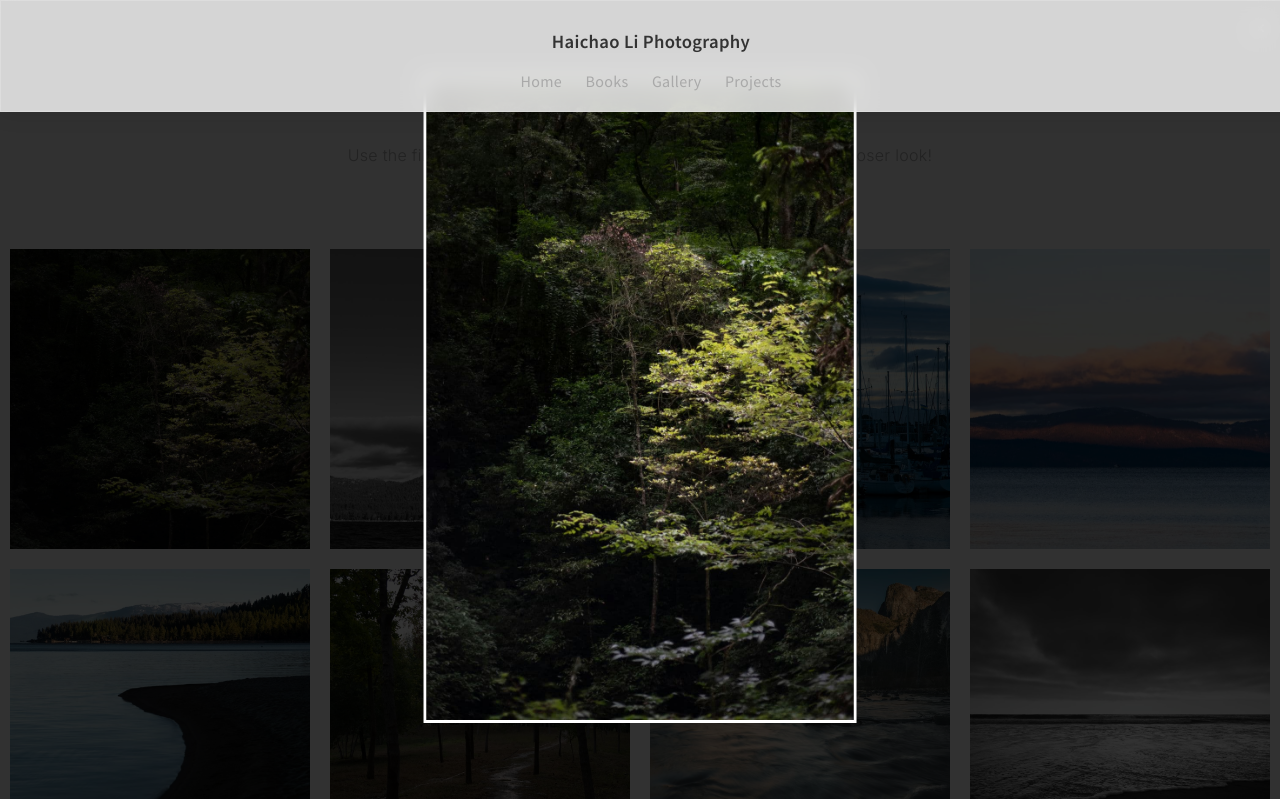
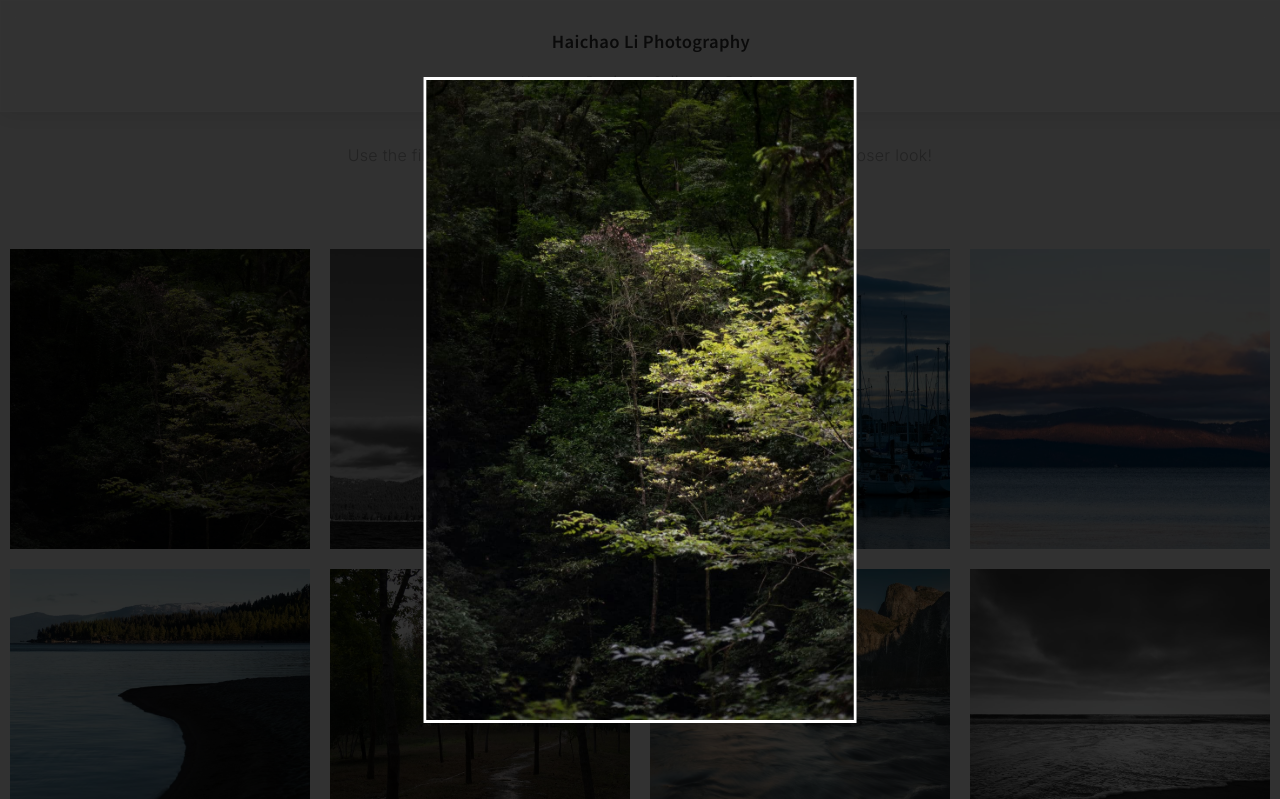
Before and after one commit to HaichaoLihc/HaichaoLihc.github.io, a plain HTML site: page gallery.html in a window 1280 px wide. Both pictures are taken after a click on the picture 160 px from the left and 399 px from the top of the page. Shown: the top 799 px of the page. Drawn offline with Linux system fonts and the light colour scheme; a web font is replaced by a local one.

Commit message:
patched gallery modal bug

```diff
--- a/Genre selector.js
+++ b/Genre selector.js
@@ -169,6 +169,25 @@ function closeModal() {
     document.getElementById('imageModal').style.display = 'none';
 }
 
+// Add event listener to close modal when clicking outside the image
+document.addEventListener('DOMContentLoaded', function () {
+    const modal = document.getElementById('imageModal');
+    const modalImage = document.getElementById('modalImage');
+
+    // Close modal when clicking on the modal background
+    modal.addEventListener('click', function(event) {
+        // Only close if the click was on the modal background, not on the image
+        if (event.target === modal) {
+            closeModal();
+        }
+    });
+
+    // Prevent modal from closing when clicking on the image itself
+    modalImage.addEventListener('click', function(event) {
+        event.stopPropagation();
+    });
+});
+
 // Function to scroll to the top of the page when the page is loaded
 document.addEventListener('DOMContentLoaded', function () {
     setTimeout(function() {
--- a/gallery.css
+++ b/gallery.css
@@ -167,7 +167,7 @@ footer {
 .modal {
     display: none;
     position: fixed;
-    z-index: 1;
+    z-index: 4;
     left: 0;
     top: 0;
     width: 100%;
@@ -187,14 +187,3 @@ footer {
     height: auto;
     border: 3px solid white;
 }
-
-.close {
-    position: absolute;
-    top: 15px;
-    right: 15px;
-    color: white;
-    font-size: 20px;
-    font-family: 'Source Sans Pro', sans-serif;
-    font-weight: 600;
-    cursor: pointer;
-}
--- a/gallery.html
+++ b/gallery.html
@@ -33,7 +33,6 @@
     </section>
     <script src="Genre selector.js"></script>
     <div id="imageModal" class="modal">
-        <span class="close" onclick="closeModal()">&times;</span>
         <img class="modal-content" id="modalImage">
     </div>
 </body>
```
